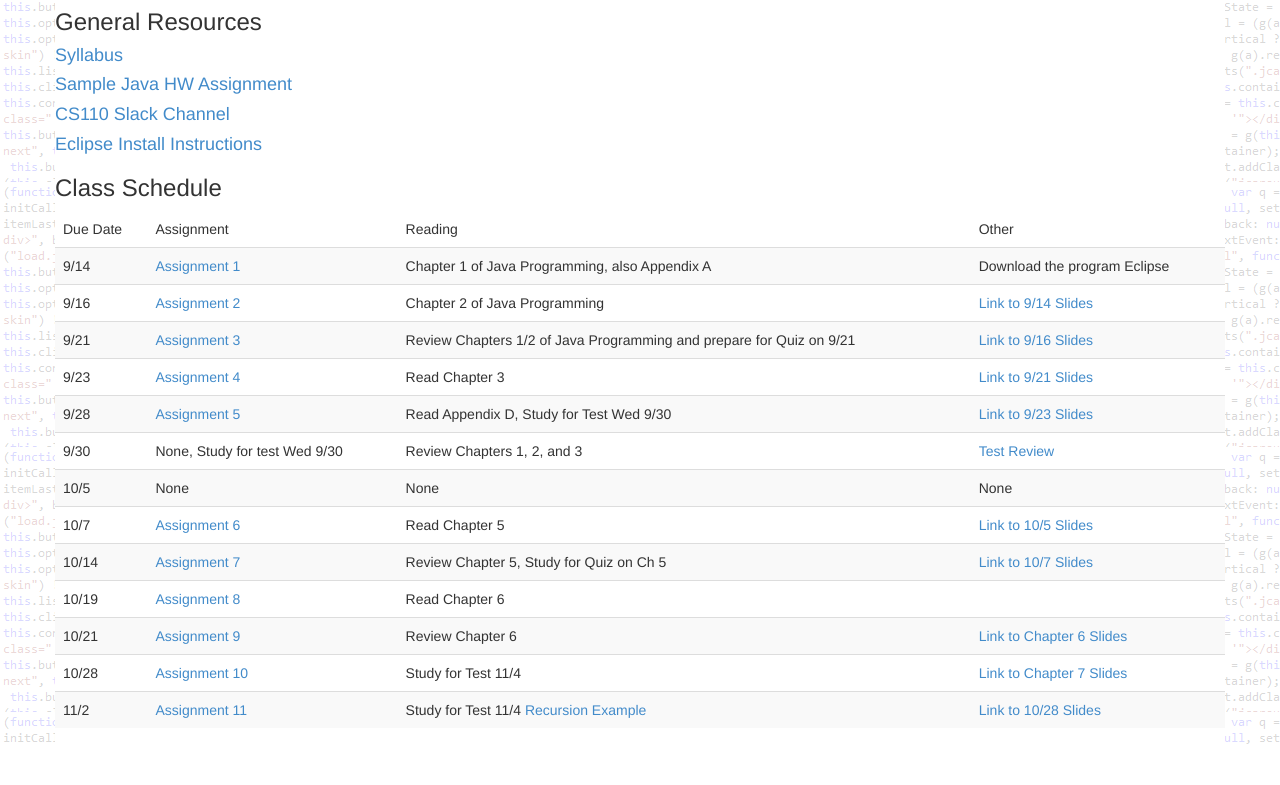
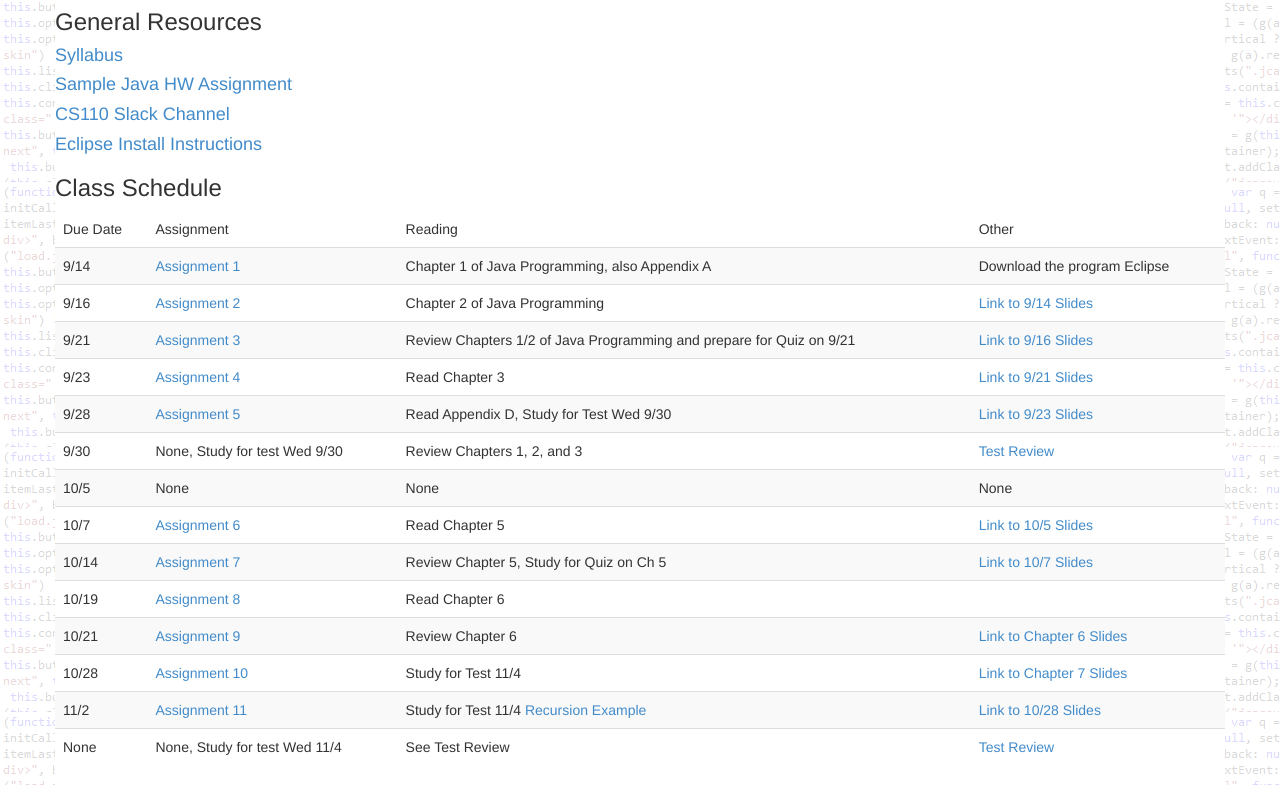
Before and after one commit to nickalex/nickalex.github.io, a plain HTML site: page cs110.html in a window 1280 px wide. Shown: the part 348-1133 px from the top of the page. Before the commit the page ends 1096 px from the top, so only its background shows below. Drawn offline with nearby package versions, Linux system fonts and the light colour scheme.

Commit message:
Added Class

```diff
--- a/cs110.html
+++ b/cs110.html
@@ -140,7 +140,12 @@
                 <td><a href="../Files/Assignment11.pdf">Assignment 11</a></td>
                 <td>Study for Test 11/4 <a href="https://gist.github.com/nickalex/d03b78bb5ebb57aecacc">Recursion Example</a></td>
                 <td><a href="https://docs.google.com/presentation/d/1x7txHks20t6jZJU0Qa1PsWlCdtRRU3zVNjHr5118L18/edit?usp=sharing">Link to 10/28 Slides</a></td>
-
+              </tr>
+              <tr>
+                <td>None</td>
+                <td>None, Study for test Wed 11/4</td>
+                <td>See Test Review</td>
+                <td><a href="../Files/Test2Review.pdf">Test Review</a></td>
               </tr>
 
 
```
Also changed, not shown: 1 other file.
